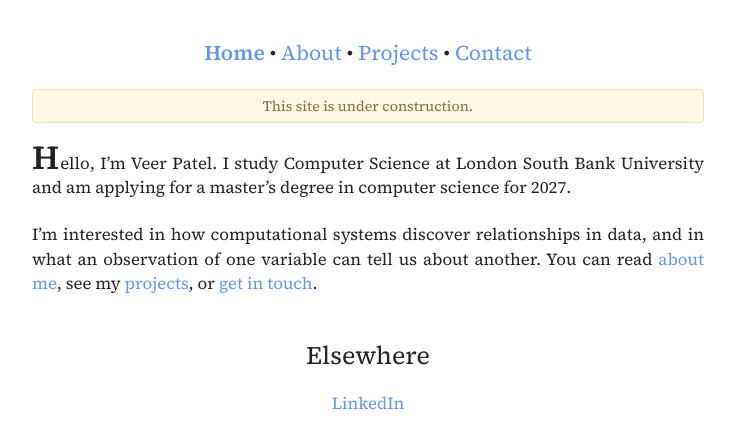
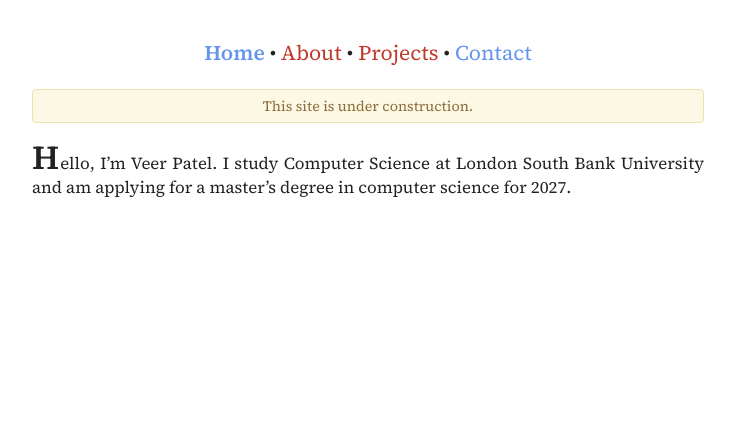
Before and after one commit to vpt-dev/personal-site, a plain HTML site: page index.html in a window 1280 px wide. Shown: the whole page, without its empty margins (272-1007 px from the left). Drawn offline with Linux system fonts and the light colour scheme.

Commit message:
Mark About and Projects as in progress; simplify home page
Co-Authored-By: Claude Opus 5.5 <noreply@anthropic.com>
Claude-Session: https://claude.ai/code/session_017q7rfw7ZbtCX73So5VVKgL

```diff
--- a/index.html
+++ b/index.html
@@ -8,22 +8,19 @@
 	<link rel="preconnect" href="https://fonts.googleapis.com"/>
 	<link rel="preconnect" href="https://fonts.gstatic.com" crossorigin/>
 	<link rel="stylesheet" href="https://fonts.googleapis.com/css2?family=Source+Serif+4:ital,opsz,wght@0,8..60,400;0,8..60,600;1,8..60,400&amp;display=swap"/>
-	<link rel="stylesheet" href="style.css?v=2"/>
+	<link rel="stylesheet" href="style.css?v=3"/>
 	<link rel="icon" href="favicon.ico"/>
 	<title>Veer Patel</title>
 </head>
 <body>
 	<div id="header">
-		<p><b><a href="index.html">Home</a></b> • <a href="about.html">About</a> • <a href="projects.html">Projects</a> • <a href="contact.html">Contact</a></p>
+		<p><b><a href="index.html">Home</a></b> • <span class="wip">About</span> • <span class="wip">Projects</span> • <a href="contact.html">Contact</a></p>
 	</div>
 
 	<div id="content">
 		<p id="notice">This site is under construction.</p>
 		<p class="dc"><span class="sc">Hello</span>, I’m Veer Patel. I study Computer Science at London South Bank University and am applying for a master’s degree in computer science for 2027.</p><br/>
-		<p>I’m interested in how computational systems discover relationships in data, and in what an observation of one variable can tell us about another. You can read <a href="about.html">about me</a>, see my <a href="projects.html">projects</a>, or <a href="contact.html">get in touch</a>.</p><br/>
 
-		<h2>Elsewhere</h2>
-		<p class="c"><a href="https://www.linkedin.com/in/veerhp">LinkedIn</a></p>
 	</div>
 </body>
 </html>
--- a/style.css
+++ b/style.css
@@ -117,3 +117,9 @@ a:hover {
 	padding: 0.4em 0.8em;
 	margin-bottom: 1.5em;
 }
+
+/* Sections still in progress */
+.wip {
+	color: #c0392b;
+	cursor: default;
+}
```
Also changed, not shown: about.html (+2 -2 lines), contact.html (+2 -2 lines), projects.html (+2 -2 lines).
